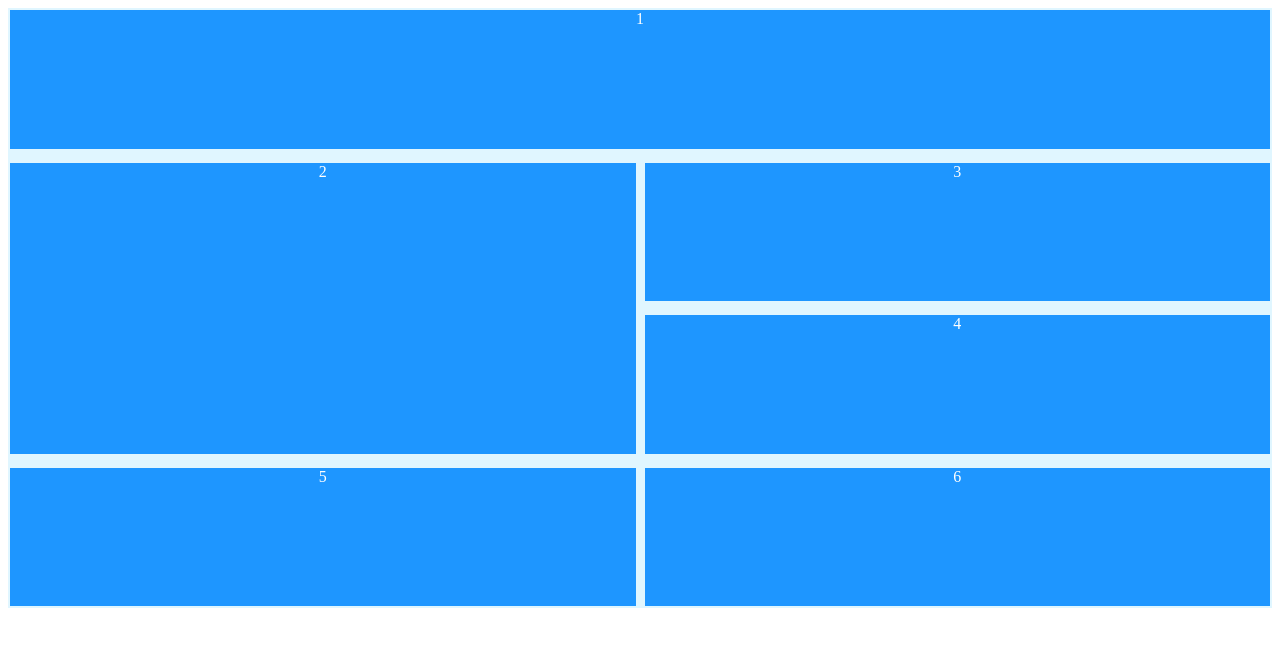
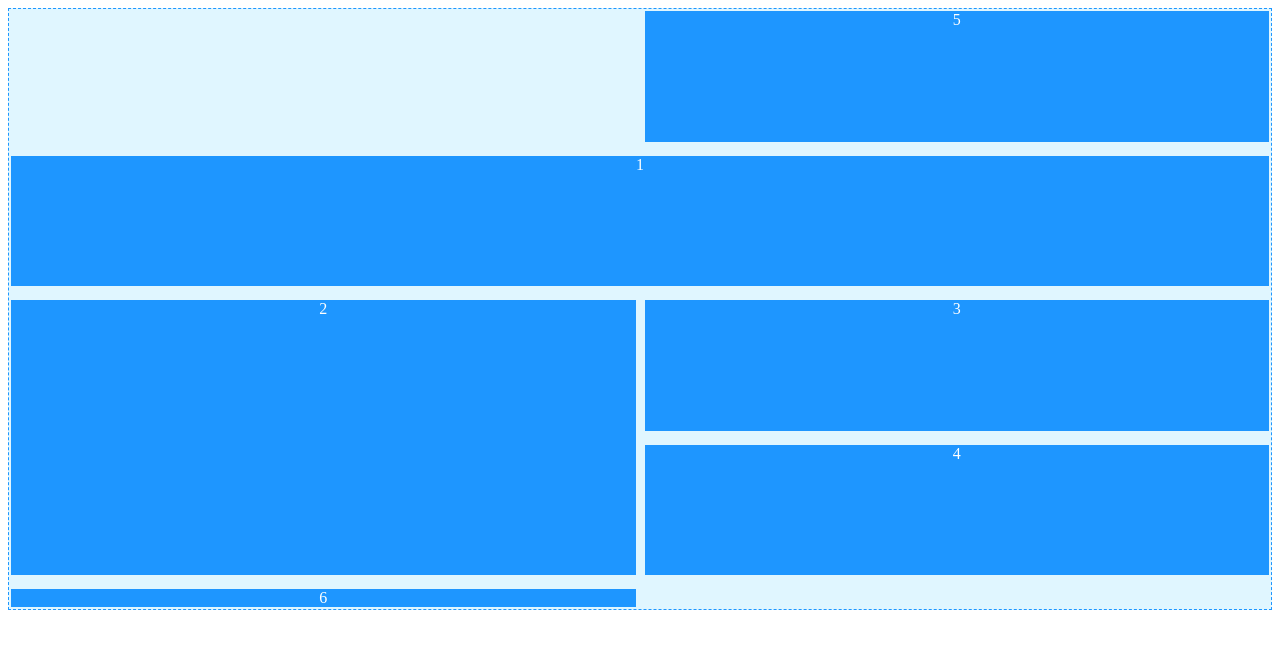
Before and after one commit to ALouKatraz/Mimo, a plain HTML site: page index.html in a window 1280 px wide. Drawn offline with Linux system fonts and the light colour scheme.

Commit message:
Ajout de la grid areas pou modifier l'item 5

```diff
--- a/style.css
+++ b/style.css
@@ -4,8 +4,9 @@
     grid-template-rows: repeat(4, 3fr);
     gap: 10px 5px;
     background-color: #E0F6FF;
-    border: 1ps dashed #1E96FF;
+    border: 1px dashed #1E96FF;
     height: 600px;
+    grid-template-areas: ". item5";
 }
 
 .grid-item{
@@ -22,3 +23,7 @@
 .item2{
     grid-row: span 2;
 }
+
+.item5{
+    grid-area: item5;
+}
```
